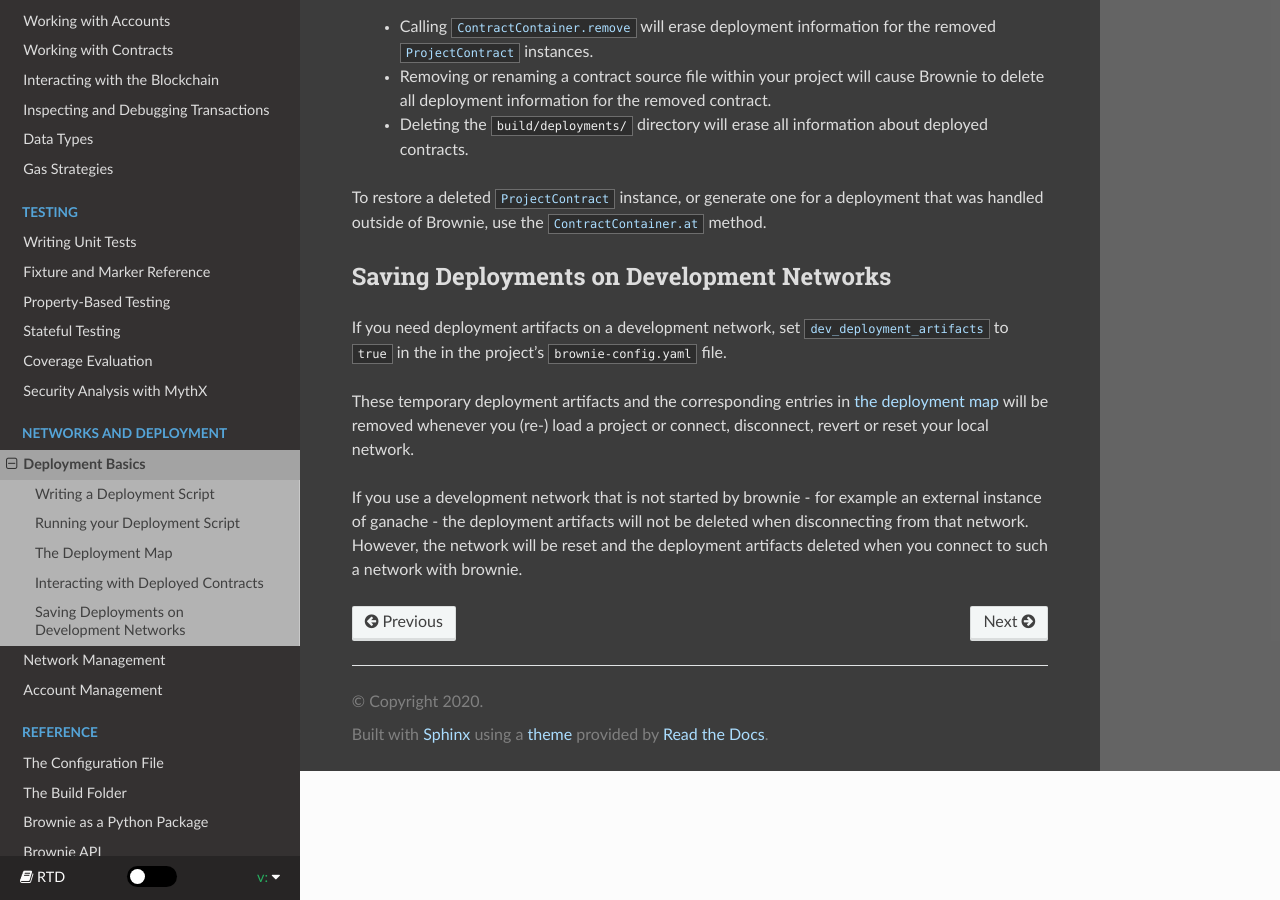
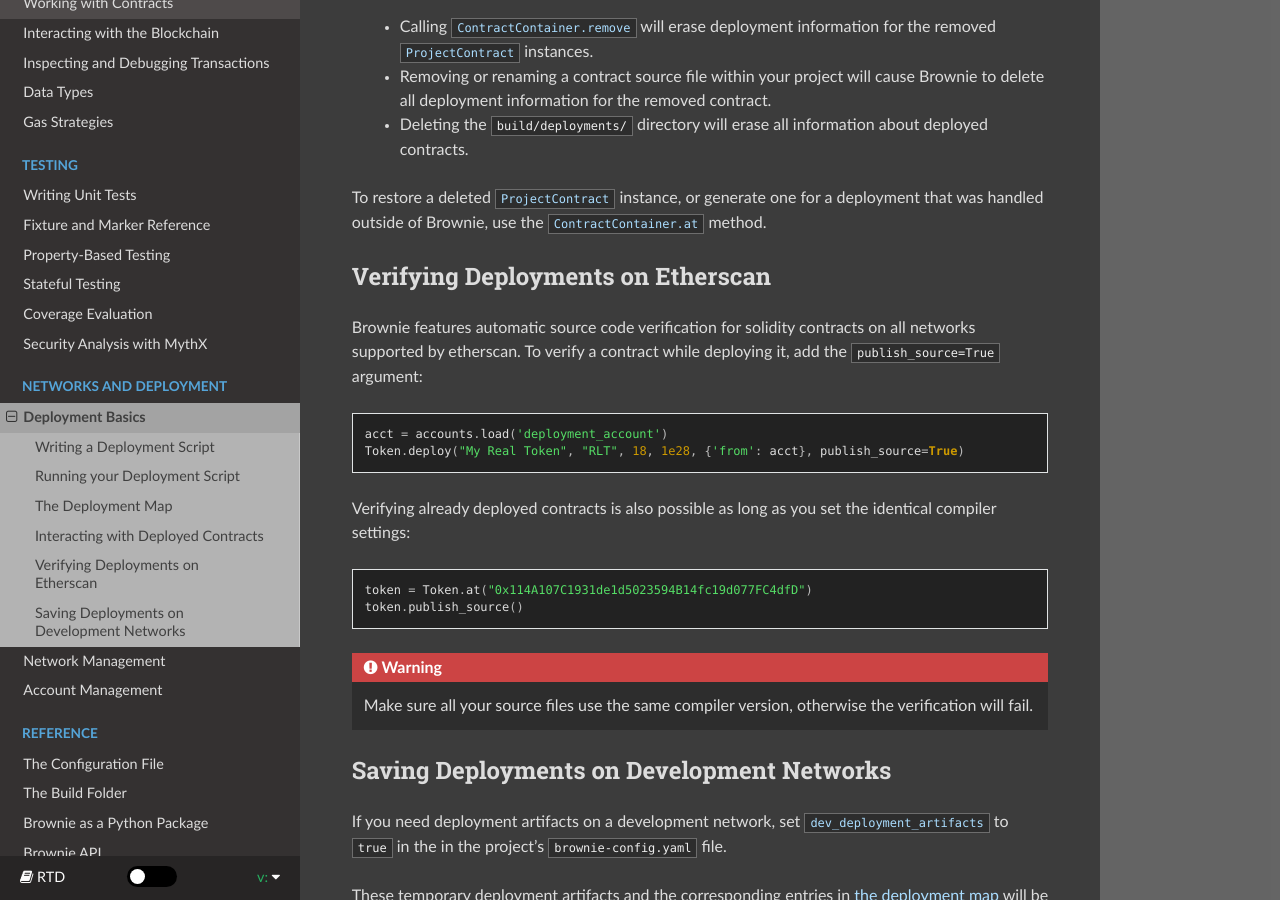
Before and after one commit to eth-brownie/brownie, a Sphinx documentation site: the page built from docs/deploy.rst, in a window 1280 px wide and 900 px high, scrolled down 2154 px. Built offline with Sphinx 7.4.7 and the Read the Docs theme 2.0.0, drawn with Linux system fonts in a browser that asks for light colours.

Commit message:
docs: add docs for publish_source

```diff
--- a/docs/deploy.rst
+++ b/docs/deploy.rst
@@ -89,6 +89,27 @@ The following actions WILL remove locally stored deployment data within your pro
 
 To restore a deleted :func:`ProjectContract <brownie.network.contract.ProjectContract>` instance, or generate one for a deployment that was handled outside of Brownie, use the :func:`ContractContainer.at <ContractContainer.at>` method.
 
+Verifying Deployments on Etherscan
+==========================================
+
+Brownie features automatic source code verification for solidity contracts on all networks supported by etherscan. To verify a contract while deploying it, add the ``publish_source=True`` argument:
+
+.. code-block:: python
+
+    acct = accounts.load('deployment_account')
+    Token.deploy("My Real Token", "RLT", 18, 1e28, {'from': acct}, publish_source=True)
+
+Verifying already deployed contracts is also possible as long as you set the identical compiler settings:
+
+.. code-block:: python
+
+    token = Token.at("0x114A107C1931de1d5023594B14fc19d077FC4dfD")
+    token.publish_source()
+
+
+.. warning::
+
+        Make sure all your source files use the same compiler version, otherwise the verification will fail.
 
 Saving Deployments on Development Networks
 ==========================================
```
Also changed, not shown: docs/api-network.rst (+6 -2 lines).
